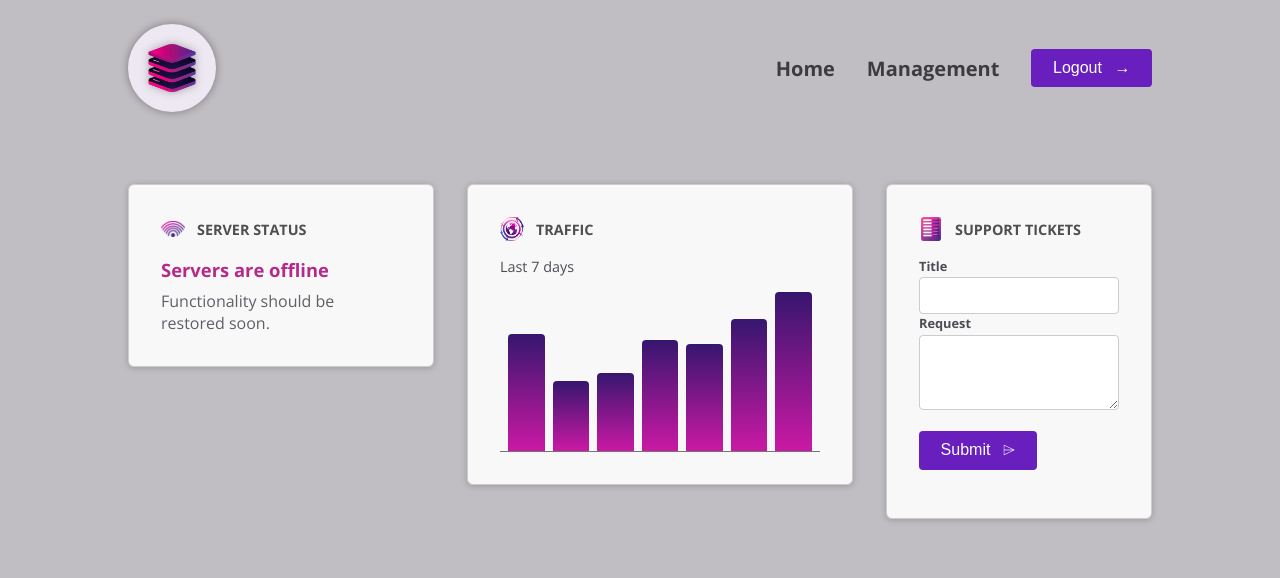
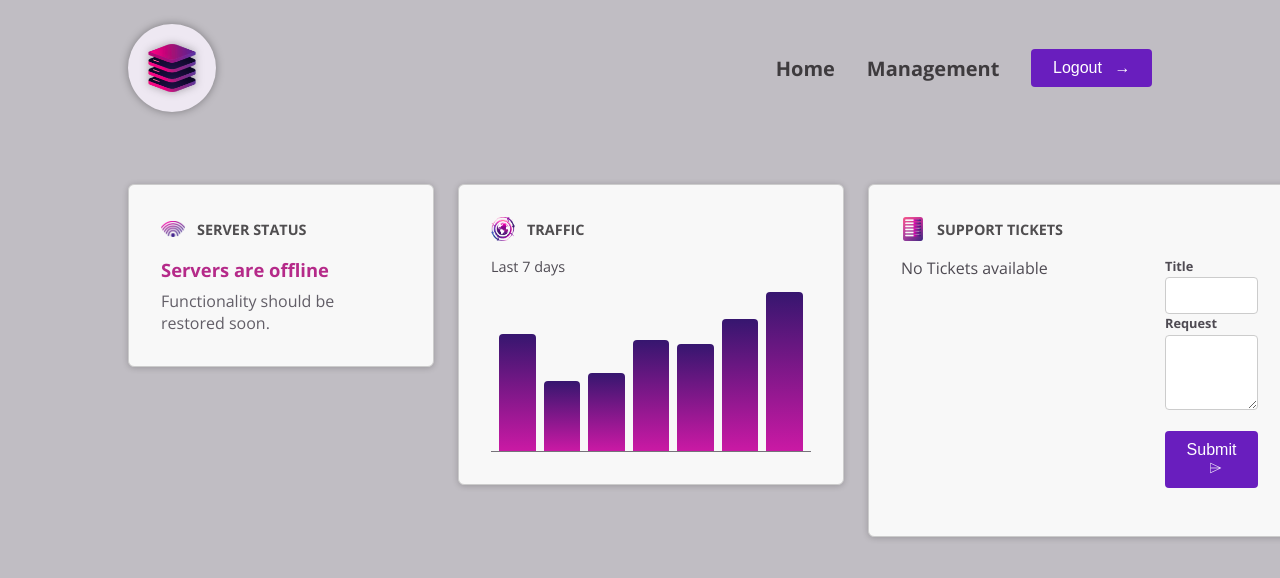
Before and after one commit to Ujjwal-2910/CmpDeepDrive, an Angular app: page / in a window 1280 px wide. Shown: the top 578 px of the page. Built offline with nearby package versions, Linux system fonts and the light colour scheme.

Commit message:
Added logic to add ticket but not the data till now

```diff
--- a/src/app/dashboard/tickets/new-ticket/new-ticket.component.ts
+++ b/src/app/dashboard/tickets/new-ticket/new-ticket.component.ts
@@ -1,4 +1,4 @@
-import { AfterViewInit, Component, ElementRef, OnInit, ViewChild} from '@angular/core';
+import { AfterViewInit, Component, ElementRef, OnInit, output, ViewChild} from '@angular/core';
 import { ButtonComponent } from '../../../shared/button/button.component';
 import { ControlComponent } from "../../../shared/control/control.component";
 import { FormsModule } from '@angular/forms';
@@ -13,6 +13,8 @@ import { FormsModule } from '@angular/forms';
 export class NewTicketComponent implements OnInit, AfterViewInit {
   @ViewChild('form') form?: ElementRef<HTMLFormElement>;
   // private form = viewChild.required<ElementRef<HTMLFormElement>>('form');
+  // @Output() add = new EventEmitter();
+  add = output<{title: string; text: string;}>();
 
   ngOnInit() {
     console.log('ON INIT');
@@ -25,9 +27,7 @@ export class NewTicketComponent implements OnInit, AfterViewInit {
   }
 
   onSubmit(title: string, ticketText: string) {
-    console.log('Title: ', title);
-    console.log('Request: ', ticketText);
-
+    this.add.emit({title: title, text: ticketText});
     this.form?.nativeElement.reset();
   }
 }
--- /dev/null
+++ b/src/app/dashboard/tickets/ticket/ticket.model.ts
@@ -0,0 +1,6 @@
+export interface TicketModel {
+    id: string;
+    title: string;
+    request: string;
+    status: 'open' | 'closed';
+}
--- a/src/app/dashboard/tickets/tickets.component.html
+++ b/src/app/dashboard/tickets/tickets.component.html
@@ -1,3 +1,15 @@
+<div>
+    <ul>
+        @for (ticket of tickets; track ticket.id) {
+            <li>
+                <app-ticket />
+            </li>
+        } @empty {
+            <p>No Tickets available</p>
+        }
+    </ul>
+</div>
+
 <div id="new-ticket">
-    <app-new-ticket />
+    <app-new-ticket (add)="onAdd($event)" />
 </div>
--- a/src/app/dashboard/tickets/tickets.component.ts
+++ b/src/app/dashboard/tickets/tickets.component.ts
@@ -1,13 +1,26 @@
 import { Component } from '@angular/core';
 import { NewTicketComponent } from "./new-ticket/new-ticket.component";
+import { TicketModel } from './ticket/ticket.model';
+import { TicketComponent } from './ticket/ticket.component';
 
 @Component({
   selector: 'app-tickets',
   standalone: true,
-  imports: [NewTicketComponent],
+  imports: [NewTicketComponent, TicketComponent],
   templateUrl: './tickets.component.html',
   styleUrl: './tickets.component.css'
 })
 export class TicketsComponent {
+  tickets: TicketModel[] = [];
 
+  onAdd(ticketData: { title: string; text: string }) {
+    const ticket: TicketModel = {
+      title: ticketData.title,
+      request: ticketData.text,
+      id: Math.random().toString(),
+      status: 'open'
+    };
+
+    this.tickets.push(ticket);
+  }
 }
```
